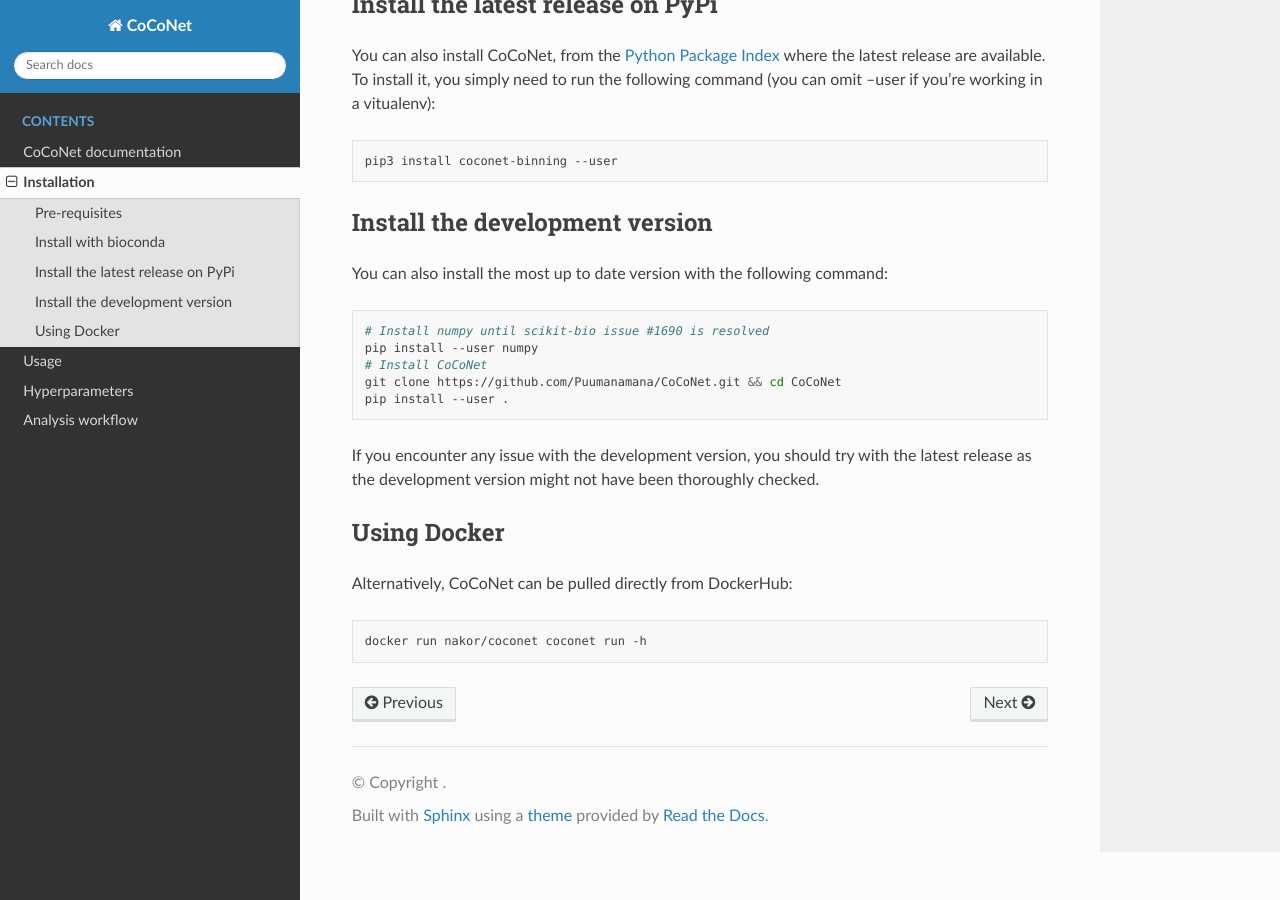
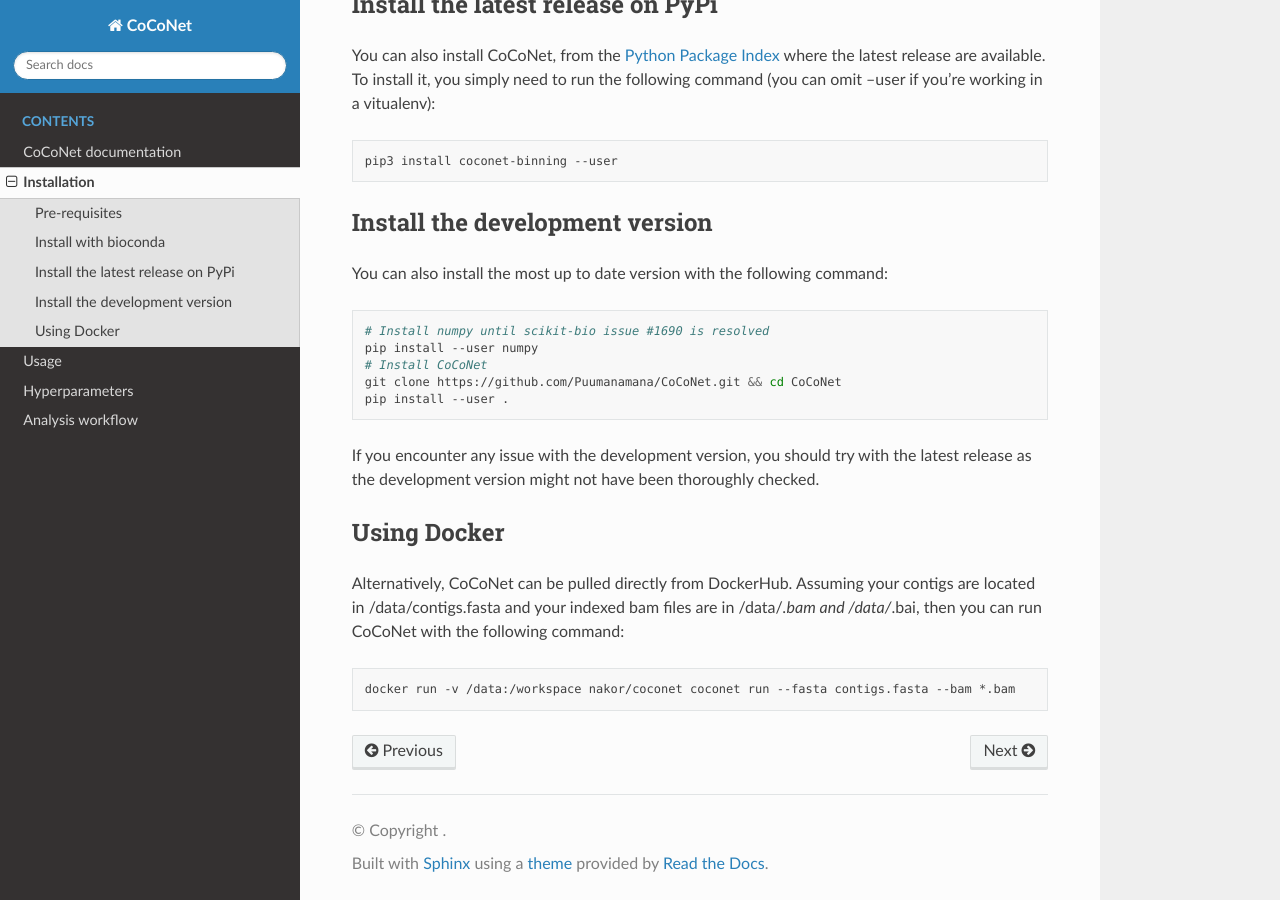
Before and after one commit to Puumanamana/CoCoNet, a Sphinx documentation site: the page built from docs/source/getting-started.rst, in a window 1280 px wide and 900 px high, scrolled down 543 px. Built offline with Sphinx 7.4.7 and the Read the Docs theme 2.0.0, drawn with Linux system fonts in a browser that asks for light colours.

Commit message:
docker commands

```diff
--- a/docs/source/getting-started.rst
+++ b/docs/source/getting-started.rst
@@ -47,8 +47,8 @@
 Using Docker
 ^^^^^^^^^^^^
 
-Alternatively, CoCoNet can be pulled directly from DockerHub:
+Alternatively, CoCoNet can be pulled directly from DockerHub. Assuming your contigs are located in /data/contigs.fasta and your indexed bam files are in /data/*.bam and /data/*.bai, then you can run CoCoNet with the following command:
 
 .. code-block:: bash
 
-    docker run nakor/coconet coconet run -h
+    docker run -v /data:/workspace nakor/coconet coconet run --fasta contigs.fasta --bam *.bam
```
